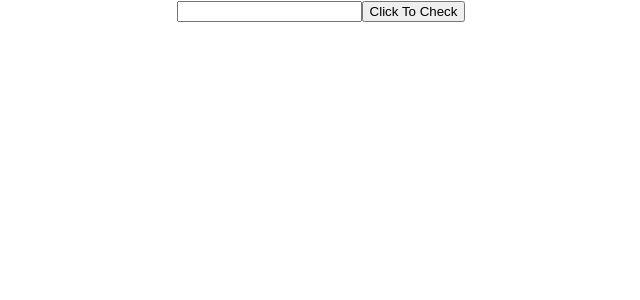
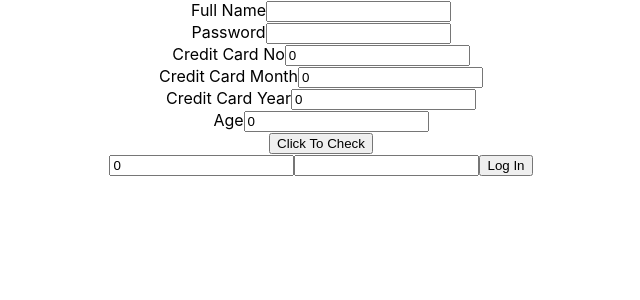
Before and after one commit to sivaraman251600/Test_Case_Study_One, a React (Create React App) app in the folder test-case-study-one/: page / in a window 1280 px wide. Shown: the top 300 px of the page, without its empty margins (319-959 px from the left). Built offline with nearby package versions, Linux system fonts and the light colour scheme.

Commit message:
i just test out registration and login page workflow based on business logic for login page

```diff
--- /dev/null
+++ b/test-case-study-one/db.json
@@ -0,0 +1,25 @@
+{
+  "posts": [
+    {
+      "id": 1,
+      "title": "json-server",
+      "author": "typicode"
+    },
+    {
+      "password": "siva@1998",
+      "name": "sivaraman k",
+      "creditcardno": "4157665174204561",
+      "creditcardmonth": "12",
+      "creditcardyear": "2023",
+      "age": "25",
+      "id": 2
+    }
+  ],
+  "userLoginDetails": [
+    {
+      "user_Id": 25600,
+      "password": "siva@1998",
+      "id": 1
+    }
+  ]
+}
--- a/test-case-study-one/package.json
+++ b/test-case-study-one/package.json
@@ -6,13 +6,18 @@
     "@testing-library/jest-dom": "^5.16.4",
     "@testing-library/react": "^13.2.0",
     "@testing-library/user-event": "^13.5.0",
+    "axios": "^0.27.2",
+    "json-server": "^0.17.0",
     "react": "^18.1.0",
     "react-dom": "^18.1.0",
+    "react-router": "^6.3.0",
+    "react-router-dom": "^6.3.0",
     "react-scripts": "5.0.1",
     "web-vitals": "^2.1.4"
   },
   "scripts": {
     "start": "react-scripts start",
+    "server":"json-server --watch db.json --port 3002",
     "build": "react-scripts build",
     "test": "react-scripts test",
     "eject": "react-scripts eject"
--- a/test-case-study-one/src/App.js
+++ b/test-case-study-one/src/App.js
@@ -1,10 +1,12 @@
 import './App.css';
+import LoginPageValidation from './components/LoginPageValidation';
 import Test from './components/test';
 
 function App() {
   return (
     <div className="App">
       <Test />
+      <LoginPageValidation />
     </div>
   );
 }
--- /dev/null
+++ b/test-case-study-one/src/components/LoginPageValidation.js
@@ -0,0 +1,38 @@
+import axios from 'axios'
+import React, { useState } from 'react'
+
+const LoginPageValidation = () => {
+    const [userId, setUserId] = useState(0)
+    const [password, setPassword] = useState("")
+    const [confirmData, setConfirmData] = useState('')
+
+    const validateUserDetails = () => {
+        axios.get('http://localhost:3002/userLoginDetails/1')
+        .then(res=>setConfirmData(res.data))
+        .catch(err=>console.log(err.message))
+
+        console.log('Validation Called')
+
+        var user_Id = confirmData.user_Id;
+        var passwordConfirm = confirmData.password;
+
+
+        console.log(typeof(userId))
+        console.log(typeof(user_Id))
+        console.log(typeof(password))
+        console.log(typeof(passwordConfirm))
+
+        if(Number(userId) === user_Id && password === passwordConfirm){
+            console.log("Log In Success")
+        }
+    }
+  return (
+    <div>
+        <input type={"number"} value={userId} onChange={(e)=>setUserId(e.target.value)}/>
+        <input type={"password"} value={password} onChange={(e)=>setPassword(e.target.value)}/>
+        <button onClick={()=>validateUserDetails()}>Log In</button>
+    </div>
+  )
+}
+
+export default LoginPageValidation
--- a/test-case-study-one/src/components/test.js
+++ b/test-case-study-one/src/components/test.js
@@ -1,4 +1,5 @@
-import React, { useState } from 'react'
+import React, { useState } from "react";
+import axios from "axios"
 
 const Test = () => {
   const [details, setUserDetails] = useState({
@@ -11,21 +12,145 @@ const Test = () => {
   });
 
   const handleNameValidation = () => {
-        var nameTest = {details}
-        var patternMatching = /(^(\w[a-zA-Z]{0,15})+\s+(\w[a-zA-Z]{0,15}))/gm;  //^[A-Za-z][A-Za-z_]{0,30}$  //^(\w[a-zA-Z]{0,30})  //(^(\w[a-zA-Z]{0,15})+\s+(\w[a-zA-Z]{0,15}))  //^(\w[a-zA-Z]{0,15})|\s+(\w[a-zA-Z]{0,15})
-        var result = nameTest.details.name.match(patternMatching)
-        console.log("Called Validation",result)
-        if(String(result) === details.name){
-            console.log(result);
-            console.log("Success")
+    if (
+      details.password.trim() !== "" &&
+      details.name.trim() !== "" &&
+      details.creditcardno !== 0 &&
+      details.creditcardmonth !== 0 &&
+      details.creditcardyear !== 0 &&
+      details.age !== 0
+    ) {
+      var nameTest = { details };
+      var patternMatchingName = /(^(\w[a-zA-Z]{0,15})+\s+(\w[a-zA-Z]{0,15}))/gm; //^[A-Za-z][A-Za-z_]{0,30}$  //^(\w[a-zA-Z]{0,30})  //(^(\w[a-zA-Z]{0,15})+\s+(\w[a-zA-Z]{0,15}))  //^(\w[a-zA-Z]{0,15})|\s+(\w[a-zA-Z]{0,15})
+      var resultName = nameTest.details.name.match(patternMatchingName);
+      console.log("Called Validation", resultName);
+
+      var passwordTest = { details };
+      var patternMAtchingPassword =
+        /(^((\w[a-zA-Z]{0,12}))+((@)|(#)|(%)|(!))+((\w[a-zA-Z0-9]{0,15})))/gm;
+      var resultPassword = passwordTest.details.password.match(
+        patternMAtchingPassword
+      );
+
+      var resultCreditCardNo = details.creditcardno.toString().length;
+      var resultCreditCardMonth = details.creditcardmonth.toString().length;
+      var resultCreditCardYear = details.creditcardyear.toString().length;
+      var resultAge = details.age.toString().length;
+
+      if (String(resultName) === details.name) {
+        console.log(resultName);
+        console.log("Name Success");
+      }
+
+      if (String(resultPassword) === details.password) {
+        console.log(resultPassword);
+        console.log("Password Success");
+      }
+
+      if (Number(resultCreditCardNo) === 16) {
+        console.log(resultCreditCardNo);
+        console.log("Credit Card Number Success");
+      }
+
+      if (
+        Number(resultCreditCardMonth) === 2 &&
+        details.creditcardmonth > 0 &&
+        details.creditcardmonth < 13
+      ) {
+        console.log(resultCreditCardMonth);
+        console.log("Credit Card Month Success");
+      }
+
+      if (
+        resultCreditCardYear === 4 &&
+        details.creditcardyear > 2022 &&
+        details.creditcardyear <= 2030
+      ) {
+        console.log(resultCreditCardYear);
+        console.log("Credit Card Year Success");
+      }
+
+      if (resultAge === 2 && details.age > 17 && details.age < 100) {
+        console.log(resultAge);
+        console.log("Age Success");
+      }
+
+      if (
+        String(resultName) === details.name &&
+        String(resultPassword) === details.password &&
+        Number(resultCreditCardNo) === 16 &&
+        Number(resultCreditCardMonth) === 2 &&
+        details.creditcardmonth > 0 &&
+        details.creditcardmonth < 13 &&
+        resultCreditCardYear === 4 &&
+        details.creditcardyear > 2022 &&
+        details.creditcardyear <= 2030 &&
+        resultAge === 2 &&
+        details.age > 17 &&
+        details.age < 100
+      ) {
+          axios.post('http://localhost:3002/posts',details)
+          .then(res=>console.log(res.data))
+          .catch(err=>console.log(err.message))
       }
     }
+  };
   return (
     <div>
-        <input type={"text"} value={details.name} onChange={(e)=>setUserDetails({...details.name,name:e.target.value})}/>
+      <label>Full Name</label>
+      <input
+        type={"text"}
+        value={details.name}
+        onChange={(e) => setUserDetails({ ...details, name: e.target.value })}
+      />
+      <br />
+      <label>Password</label>
+      <input
+        type={"password"}
+        value={details.password}
+        onChange={(e) =>
+          setUserDetails({ ...details, password: e.target.value })
+        }
+      />
+      <br />
+      <label>Credit Card No</label>
+      <input
+        type={"number"}
+        value={details.creditcardno}
+        maxLength={16}
+        onChange={(e) =>
+          setUserDetails({ ...details, creditcardno: e.target.value })
+        }
+      />
+      <br />
+      <label>Credit Card Month</label>
+      <input
+        type={"number"}
+        value={details.creditcardmonth}
+        onChange={(e) =>
+          setUserDetails({ ...details, creditcardmonth: e.target.value })
+        }
+      />
+      <br />
+      <label>Credit Card Year</label>
+      <input
+        type={"number"}
+        value={details.creditcardyear}
+        onChange={(e) =>
+          setUserDetails({ ...details, creditcardyear: e.target.value })
+        }
+      />
+      <br />
+      <label>Age</label>
+      <input
+        type={"number"}
+        value={details.age}
+        onChange={(e) => setUserDetails({ ...details, age: e.target.value })}
+      />
+      <br />
       <button onClick={handleNameValidation}>Click To Check</button>
     </div>
-  )
-}
+  );
+};
 
-export default Test
+export default Test;
```
Also changed, not shown: test-case-study-one/src/components/Bind.js (added, +49 -0 lines), 1 other file (tests, documents, lock files or other folders). Lines whose indentation alone changed are shown as unchanged.
